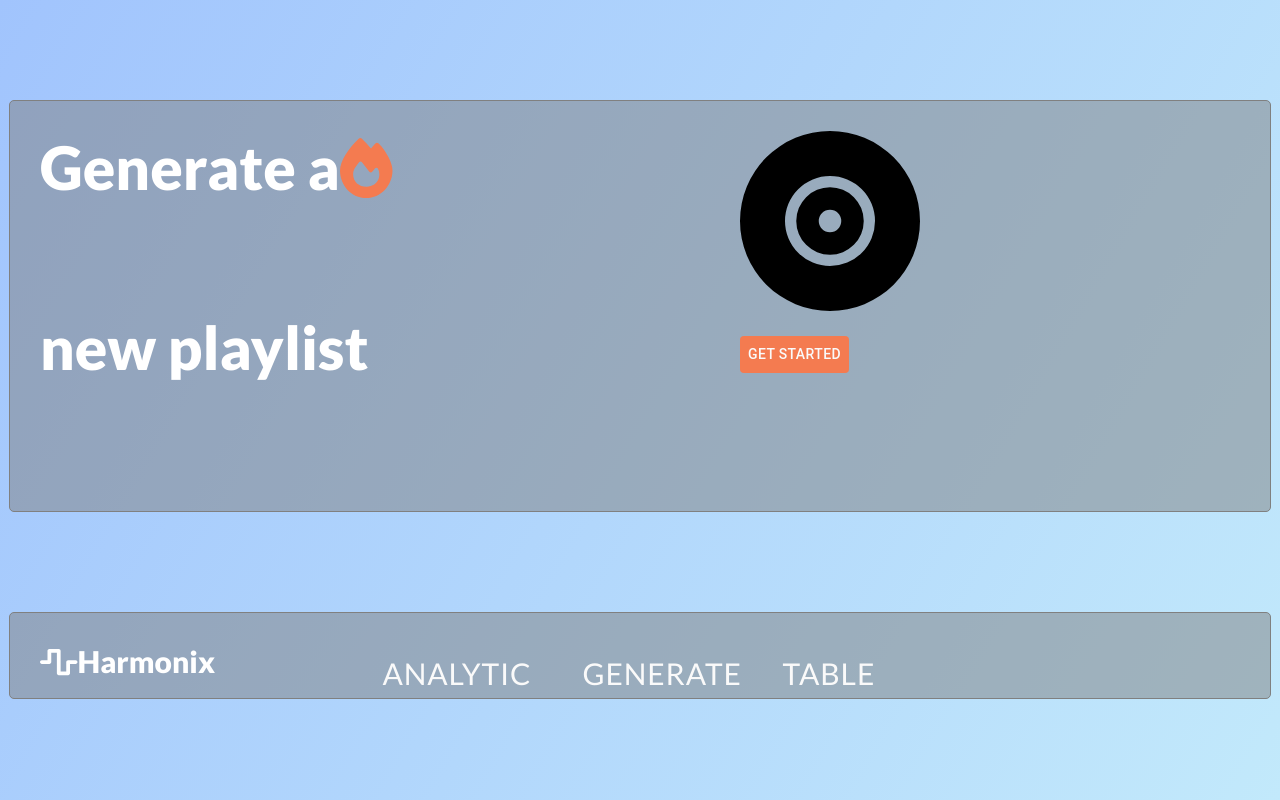
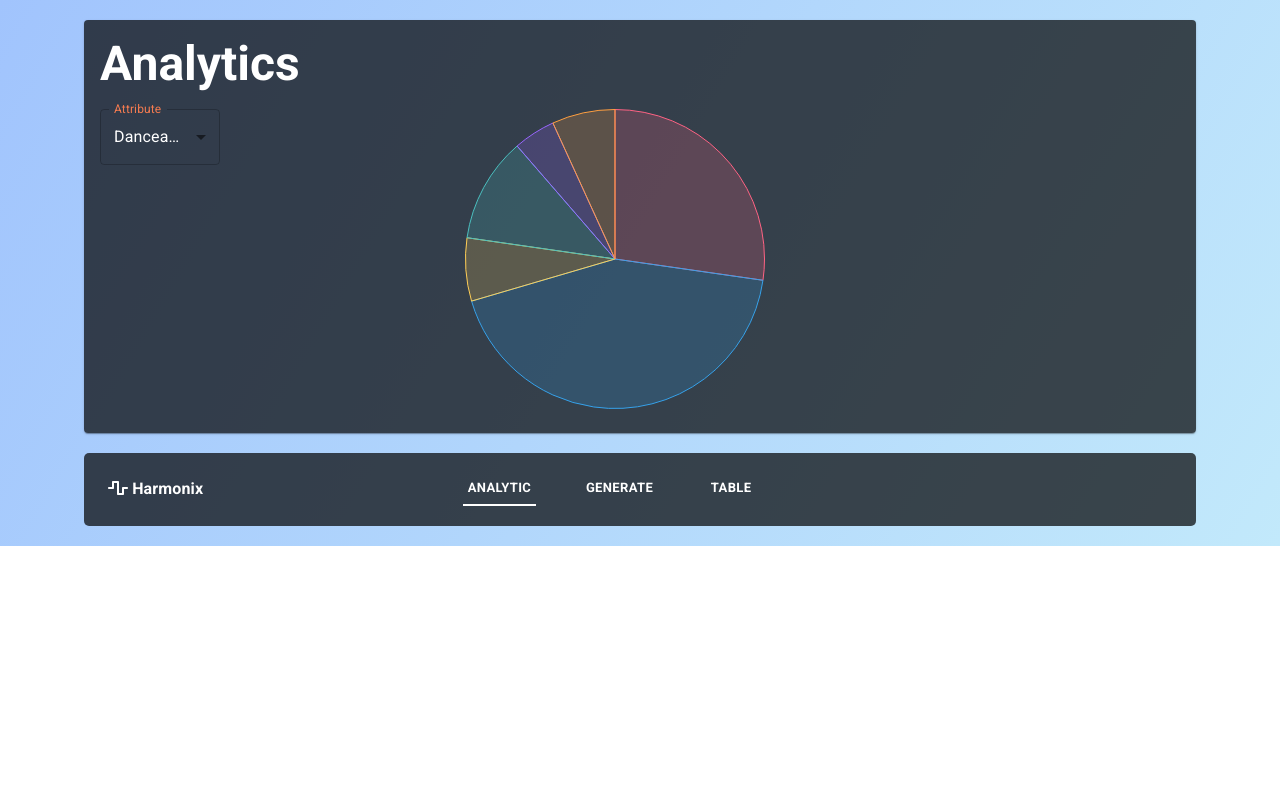
Before and after one commit to borozcod/HarmoniX, a React (Create React App) app in the folder client/: page / in a window 1280 px wide. Built offline with nearby package versions, Linux system fonts and the light colour scheme.

Commit message:
dev: updated homepage styles

```diff
--- a/client/package.json
+++ b/client/package.json
@@ -13,7 +13,9 @@
     "@testing-library/react": "^12.1.4",
     "@testing-library/user-event": "^13.5.0",
     "axios": "^0.26.1",
+    "chart.js": "^3.7.1",
     "react": "^18.0.0",
+    "react-chartjs-2": "^4.1.0",
     "react-dom": "^18.0.0",
     "react-scripts": "5.0.0",
     "web-vitals": "^2.1.4"
--- a/client/public/index.html
+++ b/client/public/index.html
@@ -21,6 +21,7 @@
     <link rel="preconnect" href="https://fonts.googleapis.com">
     <link rel="preconnect" href="https://fonts.gstatic.com" crossorigin>
     <link href="https://fonts.googleapis.com/css2?family=Lato:ital,wght@0,100;0,300;0,400;0,700;0,900;1,100;1,300;1,400;1,700;1,900&display=swap" rel="stylesheet">
+    <link rel="stylesheet" href="https://fonts.googleapis.com/css?family=Roboto:300,400,500,700&display=swap"/>
     <!--
       Notice the use of %PUBLIC_URL% in the tags above.
       It will be replaced with the URL of the `public` folder during the build.
--- a/client/src/App.js
+++ b/client/src/App.js
@@ -1,15 +1,52 @@
+import React, {useState} from 'react'
 import GetRequest from './components/GetRequest'
 import Table from './components/Table';
 import InputFile from './components/Import';
 import HomePage from './components/HomePage';
+import Analytics from './components/Analytics';
+import NavBar from './components/globals/NavBar';
 
-function App() {
+import { Container, Box } from '@mui/material';
+
+const App = () => {
+
+  const [tab, setTab] = useState('analytic');
+
+  const changeTab = (newTab) => {
+    setTab(newTab);
+  }
+
   return (
     <div className="App">
-      {/* <h1>HarmoniX!!</h1> */}
-      <div>
-        <HomePage/>
-      </div>
+      <Container maxWidth="lg" sx={{
+        margin: '20px auto'
+      }}>
+        {
+          tab === 'analytic' && (
+            <Box sx={{margin: '20px'}}>
+              <Analytics/>
+            </Box>
+          )
+        }
+        {
+          tab === 'generate' && (
+            <Box sx={{margin: '20px'}}>
+              <HomePage/>
+            </Box>
+          )
+        }
+        {/* {
+          tab === 'table' && (
+            <Box sx={{margin: '20px'}}>
+              // add table
+            </Box>
+          )
+        } */}
+
+        <Box sx={{margin: '20px'}}>
+          <NavBar changeTab={changeTab} active={tab} />
+        </Box>
+      </Container>
       {/* <InputFile/>
       <GetRequest/>
       <Table/> */}
--- /dev/null
+++ b/client/src/components/Analytics.js
@@ -0,0 +1,84 @@
+import React from 'react'
+import { Chart as ChartJS, ArcElement, Tooltip } from 'chart.js';
+import { Pie } from 'react-chartjs-2';
+import {Card, CardContent, Typography, Grid} from '@mui/material';
+import {Box, InputLabel, MenuItem, FormControl, Select} from '@mui/material';
+import {useState} from 'react'
+
+ChartJS.register(ArcElement, Tooltip);
+
+const Analytics = () => {
+
+    const [attribute, setAttribute] = useState('danceability');
+
+    const handleChange = (event) => {
+      setAttribute(event.target.value);
+    };
+
+    const data = {
+        labels: ['Red', 'Blue', 'Yellow', 'Green', 'Purple', 'Orange'],
+        datasets: [
+          {
+            label: '# of Votes',
+            data: [12, 19, 3, 5, 2, 3],
+            backgroundColor: [
+              'rgba(255, 99, 132, 0.2)',
+              'rgba(54, 162, 235, 0.2)',
+              'rgba(255, 206, 86, 0.2)',
+              'rgba(75, 192, 192, 0.2)',
+              'rgba(153, 102, 255, 0.2)',
+              'rgba(255, 159, 64, 0.2)',
+            ],
+            borderColor: [
+              'rgba(255, 99, 132, 1)',
+              'rgba(54, 162, 235, 1)',
+              'rgba(255, 206, 86, 1)',
+              'rgba(75, 192, 192, 1)',
+              'rgba(153, 102, 255, 1)',
+              'rgba(255, 159, 64, 1)',
+            ],
+            borderWidth: 1,
+          },
+        ],
+      };
+    return(
+        <Card sx={{
+            bgcolor: 'rgba(0, 0, 0, 0.7)',
+          }}>
+            <CardContent>
+                <Typography color='white' variant="h3" sx={{fontWeight: '600'}} gutterBottom>Analytics</Typography>
+                <Grid container spacing={2} justifyContent="space-between">
+                    <Grid item xs={2}>
+                        <Box sx={{ maxWidth: 120}}>
+                            <FormControl fullWidth>
+                                <InputLabel sx={{color: 'rgb(244, 123, 80)'}} id="demo-simple-select-label">Attribute</InputLabel>
+                                <Select
+                                    labelId="demo-simple-select-label"
+                                    id="demo-simple-select"
+                                    value={attribute}
+                                    label="Attribute"
+                                    onChange={handleChange}
+                                    sx={{
+                                        color: 'white',
+                                        borderColor: 'rgb(244, 123, 80)'
+                                    }}
+                                >
+                                <MenuItem value='danceability'>Danceability</MenuItem>
+                                <MenuItem value='energy'>Energy</MenuItem>
+                                <MenuItem value='speechiness'>Speechiness</MenuItem>
+                                </Select>
+                            </FormControl>
+                        </Box>
+                    </Grid>
+                    <Grid item xs={8}>
+                        <Box sx={{ maxWidth: 300}}>
+                            <Pie data={data} />
+                        </Box>
+                    </Grid>
+                </Grid>
+            </CardContent>
+        </Card>
+    )
+}
+
+export default Analytics
--- a/client/src/components/HomePage.js
+++ b/client/src/components/HomePage.js
@@ -2,78 +2,40 @@ import React from 'react'
 import "./homePage.css"
 import { FontAwesomeIcon } from '@fortawesome/react-fontawesome'
 import { faFire } from '@fortawesome/free-solid-svg-icons'
-import {Grid} from '@mui/material'
+import {Grid, Box, Card, CardContent, Typography} from '@mui/material'
 import { faRecordVinyl} from '@fortawesome/free-solid-svg-icons'
-import { faWaveSquare } from '@fortawesome/free-solid-svg-icons'
 import Button from '@mui/material/Button';
-import { createTheme } from '@mui/material/styles';
-import { ThemeProvider } from '@emotion/react'
-import { fontFamily } from '@mui/system'
 
 const HomePage = () => {
 
-  const theme = createTheme({
-    palette: {
-      primary: {
-        main: '#fafafa',
-      }
-    },
-  });
+  return (
+      <Card sx={{
+        bgcolor: 'rgba(0, 0, 0, 0.7)',
 
-
-
-
-  return (
-    <div className='bg-initial'>
-      <div className='container'>
-        <Grid container spacing={0}>
-          <Grid item xs={3}>
-            Generate a
+      }}>
+        <CardContent>
+          <Grid container spacing={0}
+          direction="row"
+          alignItems="center"
+          justifyContent="space-between">
+            <Grid item xs={4}>
+              <Typography sx={{fontWeight: 600}} color='white' variant="h2">
+                Generate a <FontAwesomeIcon icon={faFire} color="rgb(244, 123, 80)" /> new playlist
+              </Typography>
+            </Grid>
+            <Grid item xs={4} sx={{
+              textAlign: 'center'
+            }} >
+                <FontAwesomeIcon icon={faRecordVinyl} color='rgb(244, 123, 80)' size='6x'/>
+                <Box sx={{
+                  paddingTop: '20px'
+                }}>
+                  <Button variant="contained"> Get Started</Button>
+                </Box>
+            </Grid>
           </Grid>
-          <Grid item xs={4}>
-            <FontAwesomeIcon icon={faFire} color="rgb(244, 123, 80)" />
-          </Grid>
-          <Grid item xs={4}>
-            <FontAwesomeIcon icon={faRecordVinyl} color = 'black' size='3x'/>
-          </Grid>
-          <Grid item xs={7}>
-            new playlist
-          </Grid>
-          <Grid item xs = {4}>
-            <ThemeProvider theme={theme}>
-              <Button varient="outlined" style={{backgroundColor: "rgb(244, 123, 80)"} }> Get Started</Button>
-            </ThemeProvider>
-          </Grid>
-        </Grid>
-      </div>
-
-      <div className='containerSmall'>
-        <Grid container spacing={0}>
-          <Grid item xs={0}>
-            <FontAwesomeIcon icon={faWaveSquare} color='white' size='1.5x'/>
-          </Grid>
-
-          <Grid item xs = {3}>
-              Harmonix
-          </Grid>
-
-          <ThemeProvider theme={theme}>
-            <Grid item xs = {2}>
-              <Button varient="text" style={{fontSize:'30px' ,fontFamily:'Lato'}} size='small'> Analytic</Button>
-            </Grid>
-
-            <Grid item xs = {2}>
-              <Button varient="text" style={{fontSize:'30px' ,fontFamily:'Lato'}} size='small'> Generate</Button>
-            </Grid>
-
-            <Grid item xs = {3}>
-              <Button varient="text" style={{fontSize:'30px' ,fontFamily:'Lato'}} size='small'> Table</Button>
-            </Grid>
-            </ThemeProvider>
-        </Grid>
-      </div>
-
-    </div>
+        </CardContent>
+      </Card>
   )
 }
 
--- /dev/null
+++ b/client/src/components/globals/NavBar.js
@@ -0,0 +1,49 @@
+import React from 'react'
+import { FontAwesomeIcon } from '@fortawesome/react-fontawesome'
+import {Grid, Container, Typography} from '@mui/material'
+import { faWaveSquare } from '@fortawesome/free-solid-svg-icons'
+import Button from '@mui/material/Button';
+
+const NavBar = ({changeTab, active}) => {
+
+    const baseStyle = {
+        color: 'white', fontWeight: '600',
+        borderRadius: '0px',
+    }
+    const activeStyle = {
+        ...baseStyle,
+        borderBottom: 'solid 2px #fff'
+    }
+
+  return (
+    <Container maxWidth="lg" sx={{
+        margin: '20px 0',
+        bgcolor: 'rgba(0, 0, 0, 0.7)',
+        borderRadius: '5px',
+        padding: '20px'
+      }}>
+          <Grid container alignItems="center" spacing={0}>
+                <Grid item xs={2}>
+                    <Typography color="white" sx={{fontWeight: '600'}}><FontAwesomeIcon icon={faWaveSquare} color='white' size='1.5x'/> Harmonix</Typography>
+                </Grid>
+                <Grid item xs={8}>
+                    <Grid container justifyContent="center" spacing={0}>
+                        <Grid item xs={2}>
+                            <Button onClick={()=> changeTab('analytic')} varient="text" sx={active === 'analytic' ? activeStyle : baseStyle } size='small'>Analytic</Button>
+                        </Grid>
+                        <Grid item xs={2}>
+                            <Button onClick={()=> changeTab('generate')} varient="text" sx={active === 'generate' ? activeStyle : baseStyle } size='small'>Generate</Button>
+                        </Grid>
+
+                        <Grid item xs={2}>
+                            <Button onClick={()=> changeTab('table')} varient="text" sx={active === 'table' ? activeStyle : baseStyle } size='small'>Table</Button>
+                        </Grid>
+                    </Grid>
+                </Grid>
+                <Grid item xs={2}></Grid>
+          </Grid>
+        </Container>
+  )
+}
+
+export default NavBar
--- a/client/src/components/homePage.css
+++ b/client/src/components/homePage.css
@@ -1,8 +1,6 @@
 .container {
-    max-width: 1200px;
     margin: 100px auto;
     overflow: auto;
-    min-height: 350px;
     border: 1px solid gray;
     padding: 30px;
     border-radius: 5px;
--- a/client/src/index.css
+++ b/client/src/index.css
@@ -41,3 +41,16 @@ table {
   font-family: sans-serif;
   font-size: .8rem;
 }
+
+
+.App {
+  background-image: linear-gradient(120deg, #a1c4fd 0%, #c2e9fb 100%);
+  height: 100%;
+  left: 0;
+  width: 100%;
+  overflow: hidden;
+}
+
+.gray-transparent {
+  background: rgba(128,128,128,0.5)!important;
+}
```
Also changed, not shown: 1 other file (tests, documents, lock files or other folders).
